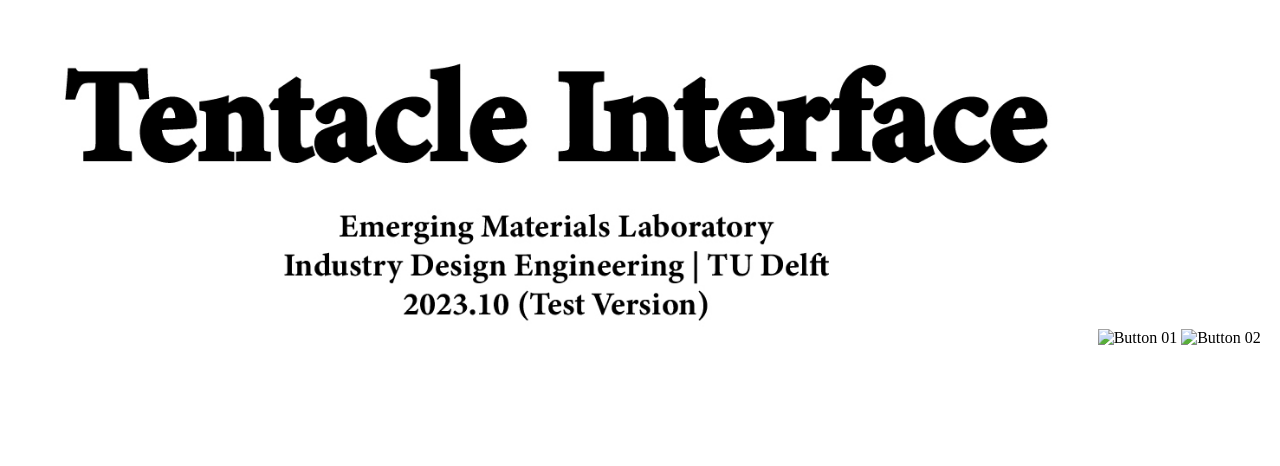
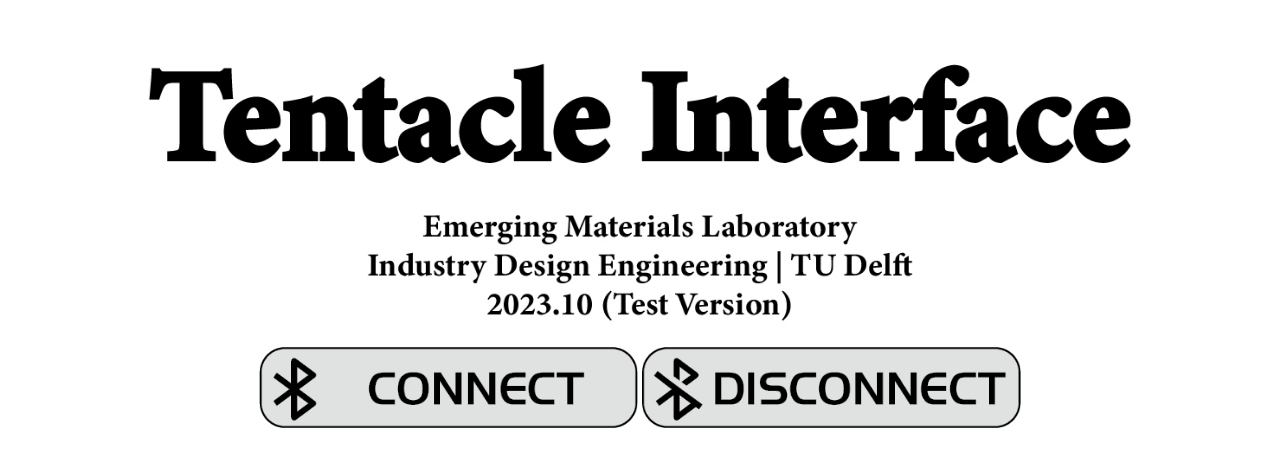
Before and after one commit to Cindermon/hello-world-website, a plain HTML site: page index.html in a window 1280 px wide. Drawn offline with Linux system fonts and the light colour scheme.

Commit message:
Update index.html

```diff
--- a/index.html
+++ b/index.html
@@ -14,7 +14,7 @@
 
     .button-image {
       cursor: pointer;
-      width: 20%;
+      width: 30%;
     }
   </style>
 </head>
@@ -22,8 +22,8 @@
 <body>
   <div id="container">
     <img id="img-website" src="Website-01.jpg" alt="Main Website Image">
-    <img class="button-image" src="Button-01.jpg" alt="Button 01" id="button01">
-    <img class="button-image" src="Button-02.jpg" alt="Button 02" id="button02">
+    <img class="button-image" src="Button 01.jpg" alt="Button 01" id="button01">
+    <img class="button-image" src="Button 02.jpg" alt="Button 02" id="button02">
   </div>
 
   <script>
```
